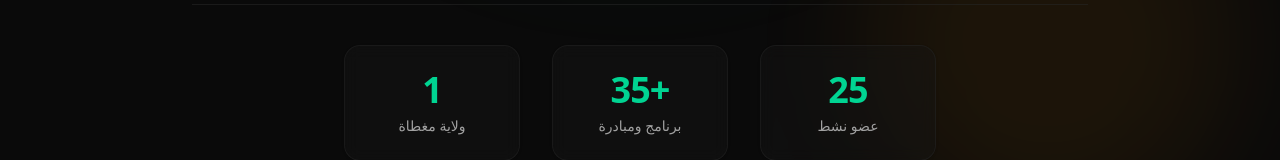
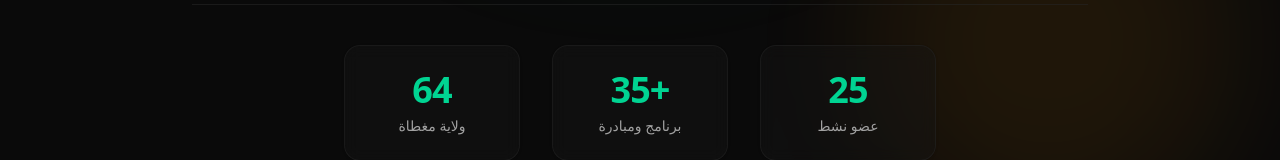
Before and after one commit to journeyofchange0507-rgb/journeyofchange, a Next.js app: page / in a window 1280 px wide. Shown: the part 745-905 px from the top of the page. Built offline with nearby package versions, Linux system fonts and the light colour scheme.

Commit message:
تحديث عدد الولايات إلى 64 وحذف بطاقة دار الشباب بني مستار

```diff
--- a/src/constants/index.ts
+++ b/src/constants/index.ts
@@ -27,7 +27,7 @@ export const SOCIAL_LINKS = [
 export const CLUB_STATS = [
   { label: 'عضو نشط', value: '25', iconName: 'Users' },
   { label: 'برنامج ومبادرة', value: '+35', iconName: 'Award' },
-  { label: 'ولاية مغطاة', value: '1', iconName: 'MapPin' },
+  { label: 'ولاية مغطاة', value: '64', iconName: 'MapPin' },
 ];
 
 export const CLUB_PROGRAMS: ProgramItem[] = [
@@ -108,7 +108,6 @@ export const RECENT_ACTIVITIES: ActivityItem[] = [
 export const CLUB_PARTNERS: PartnerItem[] = [
   { id: 'part-1', name: 'وزارة الشباب والرياضة', logo: '/assets/icons/partner1.png' },
   { id: 'part-2', name: 'Dz Young Leaders', logo: '/assets/icons/partner2.png' },
-  { id: 'part-3', name: 'دار الشباب لبلدية بني مستار', logo: '/assets/icons/partner3.png' },
   { id: 'part-4', name: 'مديرية الشباب والرياضة تلمسان', logo: '/assets/icons/partner4.png' },
 ];
 
```
